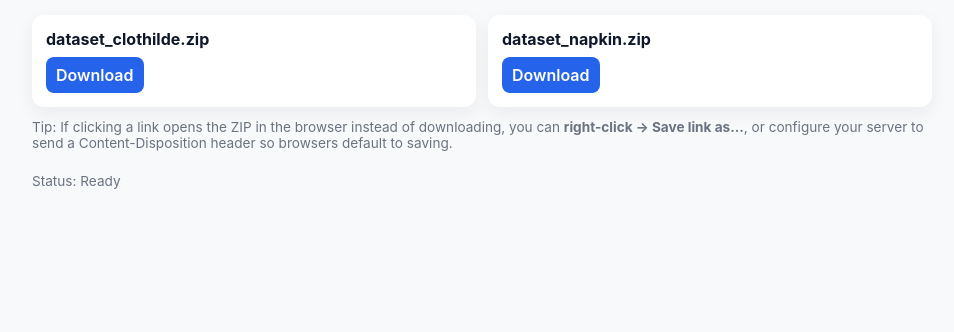
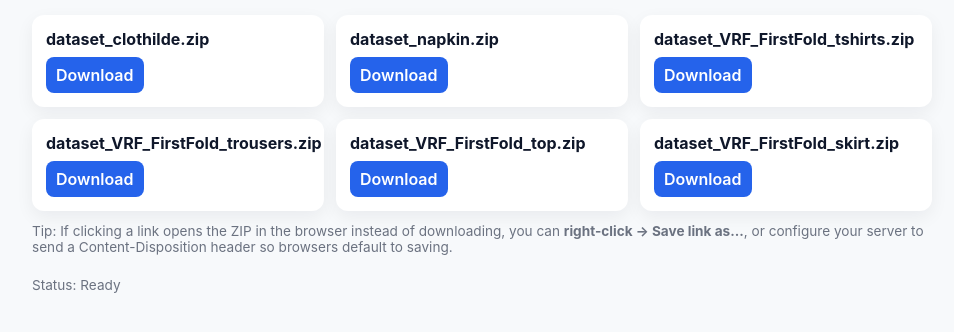
Before and after one commit to anonymousresearcher217/anonymousresearcher217.github.io, a plain HTML site: page close-representation/results_zips.html in a window 1280 px wide. Shown: the part 84-416 px from the top of the page, without its empty margins (158-1112 px from the left). Drawn offline with Linux system fonts and the light colour scheme.

Commit message:
Added firstfold files of the results

```diff
--- a/close-representation/results_zips.html
+++ b/close-representation/results_zips.html
@@ -61,6 +61,46 @@
         </div>
       </article>
 
+      <article class="card">
+        <div>
+          <strong>dataset_VRF_FirstFold_tshirts.zip</strong>
+        </div>
+        <div class="actions">
+          <!-- 'download' attribute suggests a download but may be ignored cross-origin -->
+          <a class="btn" href="media/Results/dataset_VRF_FirstFold_tshirts.zip" download>Download</a>
+        </div>
+      </article>
+
+      <article class="card">
+        <div>
+          <strong>dataset_VRF_FirstFold_trousers.zip</strong>
+        </div>
+        <div class="actions">
+          <!-- 'download' attribute suggests a download but may be ignored cross-origin -->
+          <a class="btn" href="media/Results/dataset_VRF_FirstFold_trousers.zip" download>Download</a>
+        </div>
+      </article>
+
+      <article class="card">
+        <div>
+          <strong>dataset_VRF_FirstFold_top.zip</strong>
+        </div>
+        <div class="actions">
+          <!-- 'download' attribute suggests a download but may be ignored cross-origin -->
+          <a class="btn" href="media/Results/dataset_VRF_FirstFold_top.zip" download>Download</a>
+        </div>
+      </article>
+
+      <article class="card">
+        <div>
+          <strong>dataset_VRF_FirstFold_skirt.zip</strong>
+        </div>
+        <div class="actions">
+          <!-- 'download' attribute suggests a download but may be ignored cross-origin -->
+          <a class="btn" href="media/Results/dataset_VRF_FirstFold_skirt.zip" download>Download</a>
+        </div>
+      </article>
+
     </div>
 
     <div class="note">
```
Also changed, not shown: 4 other files.
